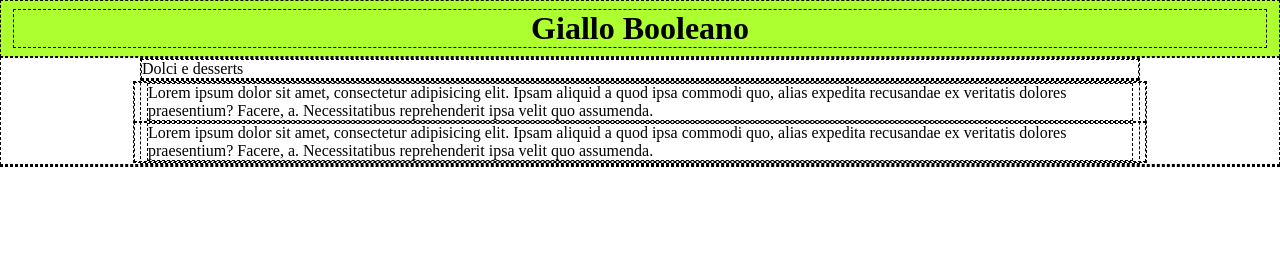
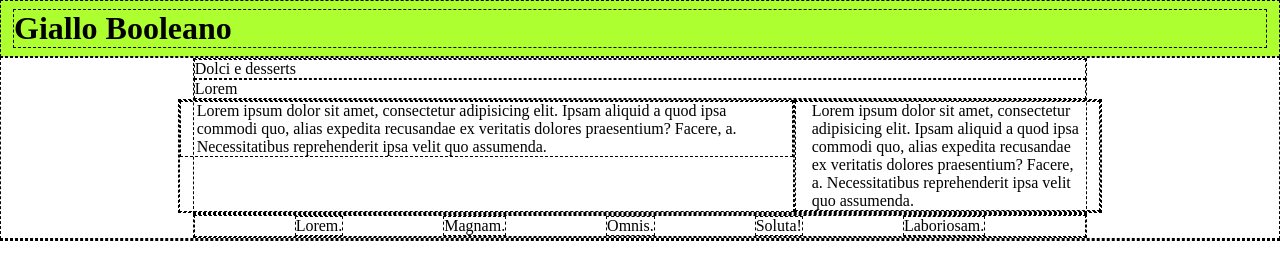
Before and after one commit to massimopallera/htmlcss-responsive-layout, a plain HTML site: page index.html in a window 1280 px wide. Drawn offline with Linux system fonts and the light colour scheme.

Commit message:
updated jumbotron section and added social section structure

```diff
--- a/assets/css/layout-grid-system.css
+++ b/assets/css/layout-grid-system.css
@@ -13,9 +13,38 @@
 .row{
     display: flex;
     flex-wrap: wrap;
-    margin: 0 -.5rem;
+    margin: 0rem -1rem;
 }
+
+.d-flex{
+    display: flex;
+    flex-wrap: nowrap;
+    justify-content: space-evenly;
+}
+
 
 .col-12{
     width: 100%;
 }
+
+/* md */
+@media screen and (min-width:768px) {
+    .container{
+        width: 80%;
+    }
+}
+
+/* lg */
+@media screen and (min-width:992px) {
+    .container{
+        width: 70%;
+    }
+
+    .col-lg-8{
+        width: calc((100% / 12) * 8);
+    }
+
+    .col-lg-4{
+        width: calc((100% / 12) * 4);
+    }
+}
--- a/assets/css/style.css
+++ b/assets/css/style.css
@@ -29,3 +29,21 @@
     padding-left: .75rem;
     padding-right: .75rem;
 }
+
+.px-2{
+    padding-left: 1rem;
+    padding-right: 1rem;
+}
+
+/* md */
+@media screen and (min-width:768px) {
+    .txt-l-md{
+        text-align: left;
+    }
+}
+
+
+/* lg */
+@media screen and (min-width:992px) {
+
+}
--- a/index.html
+++ b/index.html
@@ -12,25 +12,42 @@
 <body class="debug">
 
     <!-- header -->
-    <header class="py-1 px-1_5 txt-center">
+    <header class="py-1 px-1_5 txt-center txt-l-md">
         <h1>Giallo Booleano</h1>
     </header>
     <!-- main -->
     <main>
+        <!-- start jumbotron -->
         <section id="jumbotron">
             <div class="container">
                 <div class="cat">Dolci e desserts</div>
-                <div class=""></div>
+                <div class="recipe">Lorem</div>
                 <div class="row">
-                    <div class="col-12 px-1_5">
-                        <div class="card">Lorem ipsum dolor sit amet, consectetur adipisicing elit. Ipsam aliquid a quod ipsa commodi quo, alias expedita recusandae ex veritatis dolores praesentium? Facere, a. Necessitatibus reprehenderit ipsa velit quo assumenda.</div>
+                    <div class="col-12 col-lg-8">
+                        <div class="card px-2">Lorem ipsum dolor sit amet, consectetur adipisicing elit. Ipsam aliquid a quod ipsa commodi quo, alias expedita recusandae ex veritatis dolores praesentium? Facere, a. Necessitatibus reprehenderit ipsa velit quo assumenda.</div>
                     </div>
-                    <div class="col-12 px-1_5">
-                        <div class="card">Lorem ipsum dolor sit amet, consectetur adipisicing elit. Ipsam aliquid a quod ipsa commodi quo, alias expedita recusandae ex veritatis dolores praesentium? Facere, a. Necessitatibus reprehenderit ipsa velit quo assumenda.</div>
+                    <div class="col-12 col-lg-4">
+                        <div class="card px-2">Lorem ipsum dolor sit amet, consectetur adipisicing elit. Ipsam aliquid a quod ipsa commodi quo, alias expedita recusandae ex veritatis dolores praesentium? Facere, a. Necessitatibus reprehenderit ipsa velit quo assumenda.</div>
                     </div>
                 </div>
             </div>
         </section>
+        <!-- end jumbotron -->
+
+        <!-- start socials -->
+         <section id="socials">
+            <div class="container">
+                <div class="d-flex">
+                    <div class="social-container">Lorem.</div>
+                    <div class="social-container">Magnam.</div>
+                    <div class="social-container">Omnis.</div>
+                    <div class="social-container">Soluta!</div>
+                    <div class="social-container">Laboriosam.</div>
+                </div>
+            </div>
+         </section>
+        <!-- end socials -->
+
     </main>
     <!-- footer -->
     <footer></footer>
```
